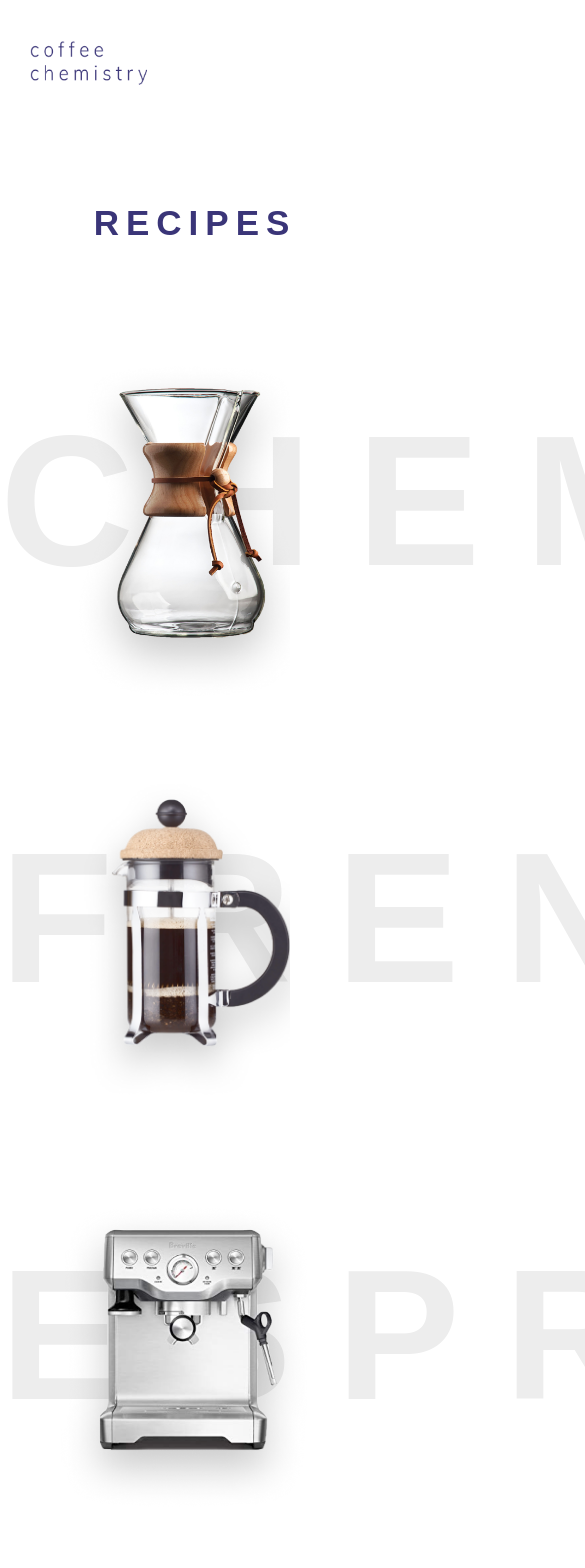
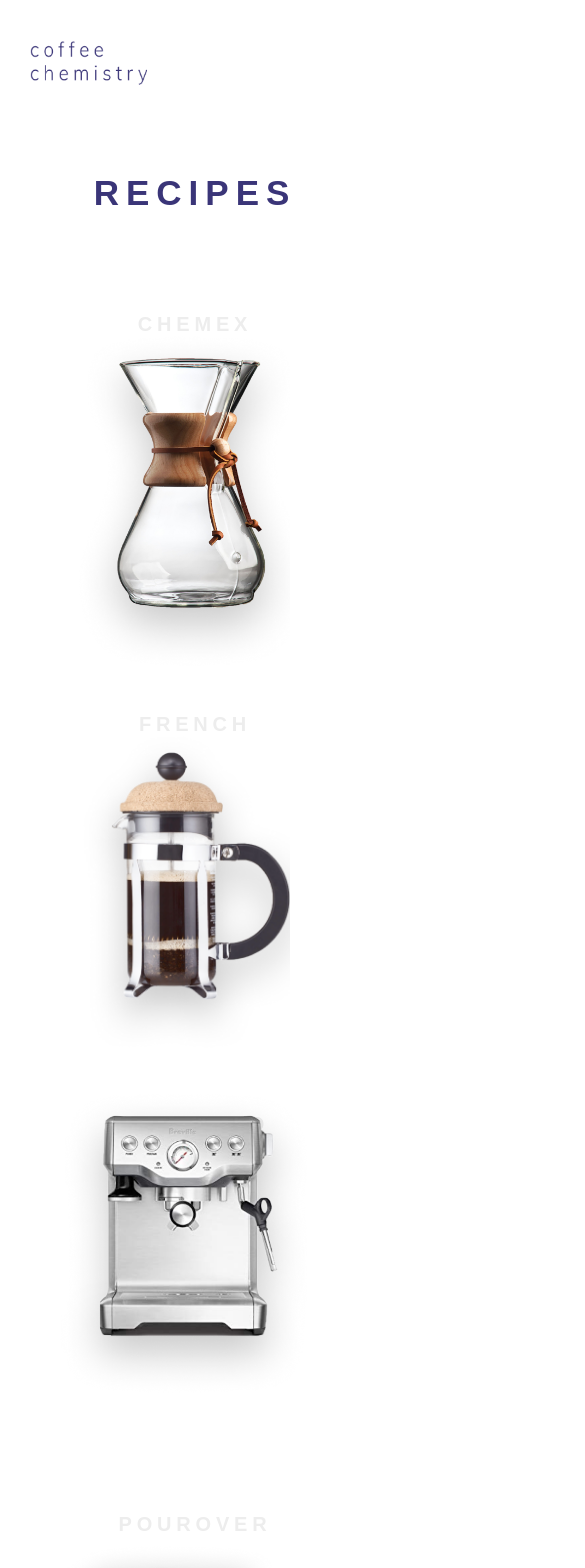
Before and after one commit to juliacodes/CoffeeChemistry, a React (Create React App) app: page /recipes in a window 390 px wide. Shown: the top 1568 px of the page, 585 px wide, since content can reach past the window. Built offline with nearby package versions, Linux system fonts and the light colour scheme; a web font is replaced by a local one.

Commit message:
mobile styles for recipe page, linking

```diff
--- a/src/Components/RecipeList/index.js
+++ b/src/Components/RecipeList/index.js
@@ -1,14 +1,24 @@
 import React from 'react';
+import { Link } from 'react-router-dom';
+
 import { RecipeListCont, Option } from './styles';
 import { Heading } from '../../Styling';
 
 const RecipeList = () => (
     <RecipeListCont>
         <Heading>Recipes</Heading>
-        <Option>Chemex</Option>
-        <Option>french</Option>
-        <Option>espres</Option>
-        <Option>pourov</Option>
+        <Link to='/chemex'>
+            <Option>Chemex</Option>
+        </Link>
+        <Link to='/french'>
+            <Option className='french'>french</Option>
+        </Link>
+        <Link to='/espresso'>
+            <Option className='espresso'>espresso</Option>
+        </Link>
+        <Link to='/pourover'>
+            <Option className='pourover'>pourover</Option>
+        </Link>
     </RecipeListCont>
 );
 
--- a/src/Components/RecipeList/styles.js
+++ b/src/Components/RecipeList/styles.js
@@ -1,5 +1,5 @@
-import styled from 'styled-components';
-import { Heading } from '../../Styling';
+import styled from 'styled-components/macro';
+import { QUERIES, Heading } from '../../Styling';
 import chemex from '../../Images/chemex.png';
 import french from '../../Images/french.png';
 import espres from '../../Images/espres.png';
@@ -8,7 +8,7 @@
 export const RecipeListCont = styled.div`
     width: 100%;
     display: flex;
-    margin-top: 50px;
+    margin-top: 20px;
     flex-direction: column;
     justify-content: center;
     align-items: center;
@@ -17,6 +17,15 @@
         text-align: center;
         margin-bottom: 50px;
     }
+
+    @media (${QUERIES.medium}) {
+        margin-top: 50px;
+    }
+
+    a {
+        border: none;
+        text-decoration: none;
+    }
 `;
 
 export const Option = styled.div`
@@ -24,33 +33,46 @@
     text-align: center;
     font-weight: 900;
     color: #ededed;
-    font-size: 185.376px;
+    font-size: 20px;
+    height: 300px;
     line-height: 117%;
     letter-spacing: 0.24em;
     text-transform: uppercase;
-    margin: 100px 0;
+    margin: 50px 0;
     position: relative;
     transition-duration: 0.3s;
+    overflow: visible;
+    width: 100vw;
+
+    @media (${QUERIES.medium}) {
+        margin-top: 100px;
+        font-size: 185.376px;
+        height: unset;
+    }
 
     ::after {
         content: '';
         position: absolute;
-        top: -50px;
+        top: 0px;
         left: calc(50% - (250px / 2));
         width: 220px;
         height: 372px;
         background-image: url(${chemex});
         background-size: cover;
         transition: transform 0.3s;
+
+        @media (${QUERIES.medium}) {
+            top: -50px;
+        }
     }
 
-    :nth-child(3) {
+    &.french {
         ::after {
             background-image: url(${french});
         }
     }
 
-    :nth-child(4) {
+    &.espresso {
         ::after {
             background-image: url(${espres});
             left: calc(50% - (280px / 2));
@@ -60,7 +82,7 @@
         }
     }
 
-    :nth-child(5) {
+    &.pourover {
         ::after {
             background-image: url(${pourov});
             left: calc(50% - (320px / 2));
```
